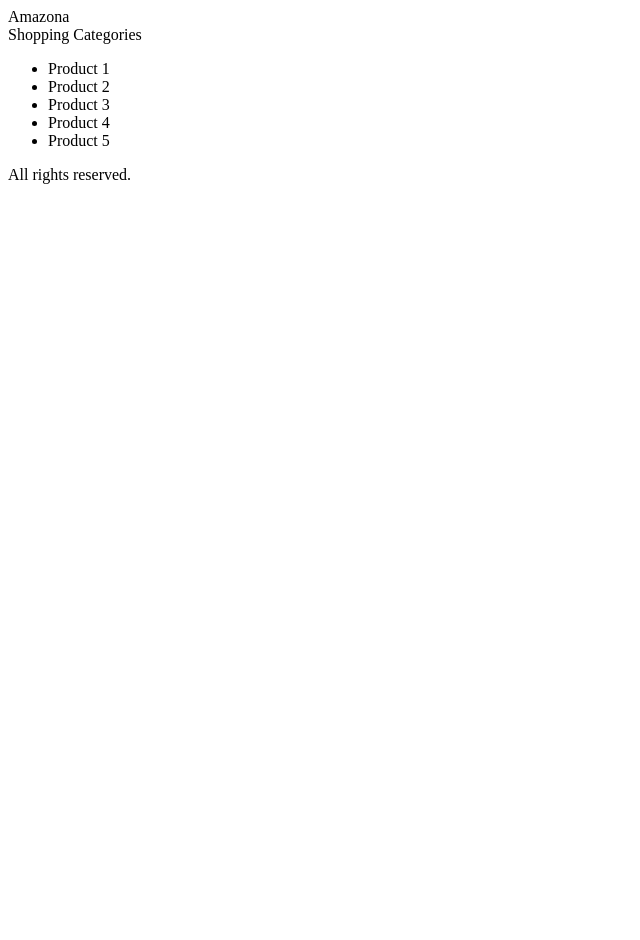
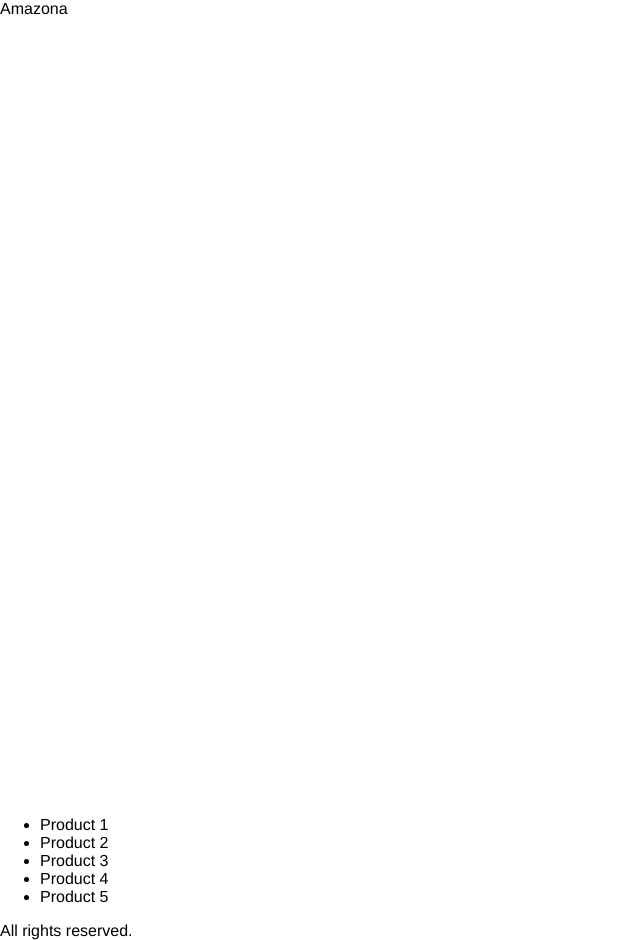
Before and after one commit to kennykngo/amazona-react-node, a plain HTML site: page index.html in a window 1280 px wide. Shown: the whole page, without its empty margins (0-640 px from the left). Before the commit the page ends 800 px from the top, so only its background shows below. Drawn offline with Linux system fonts and the light colour scheme.

Commit message:
added styles

```diff
--- a/index.html
+++ b/index.html
@@ -7,13 +7,12 @@
     <title>Document</title>
 </head>
 <body>
-    <header>
-        Amazona
-    </header>
-    <aside>
-        Shopping Categories
-    </aside>
-    <main>
+    <div class="grid-container">
+        <header class="header">
+            Amazona
+        </header>
+    </div>
+    <main class="main">
         <ul>
             <li>Product 1</li>
             <li>Product 2</li>
@@ -22,7 +21,7 @@
             <li>Product 5</li>
         </ul>
     </main>
-    <footer>
+    <footer class="footer">
         All rights reserved.
     </footer>
 </body>
--- a/style.css
+++ b/style.css
@@ -0,0 +1,35 @@
+html {
+    font-size: 62.5%; /* default: 16px * 62.5 = 10px = 1rem*/
+    box-sizing: border-box;
+}
+
+body {
+    font: 1.6rem Helvetica;
+    /* height: 100%; */
+    height: 100vh;
+    margin: 0;
+}
+
+.grid-container {
+    display: grid;
+    grid-template-areas:
+    "header"
+    "main"
+    "footer";
+    grid-template-columns: 1fr;
+    grid-template-rows: 5rem 1fr 5rem;
+    height: 100%;
+}
+
+.header {
+    grid-area: header;
+    display: flex;
+}
+
+.main {
+    grid-area: main;
+}
+
+.footer {
+    grid-area: footer;
+}
```
